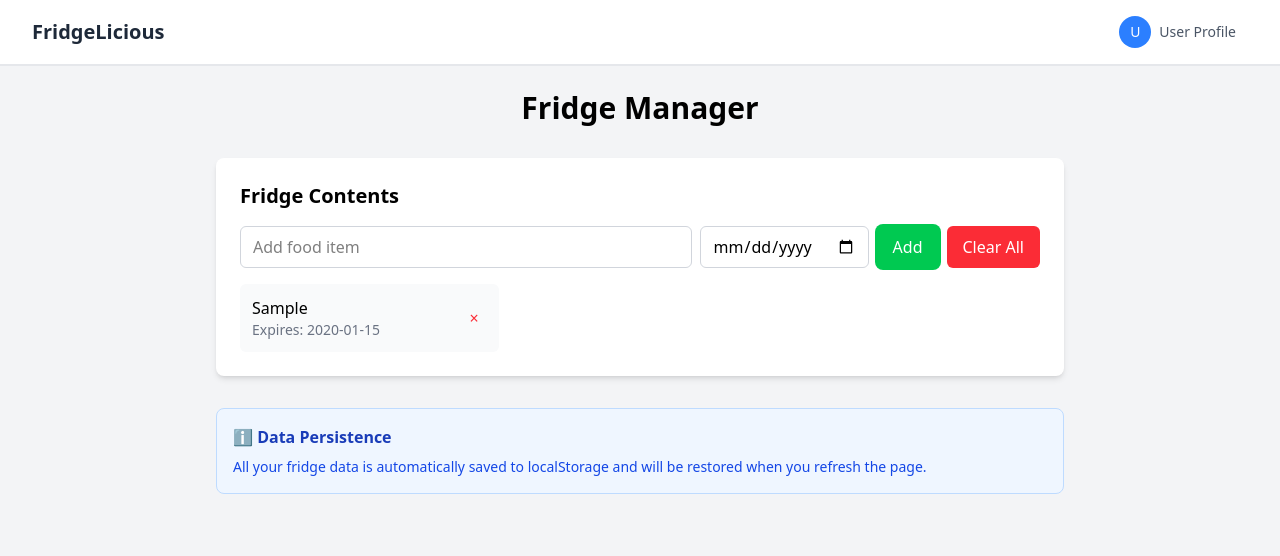
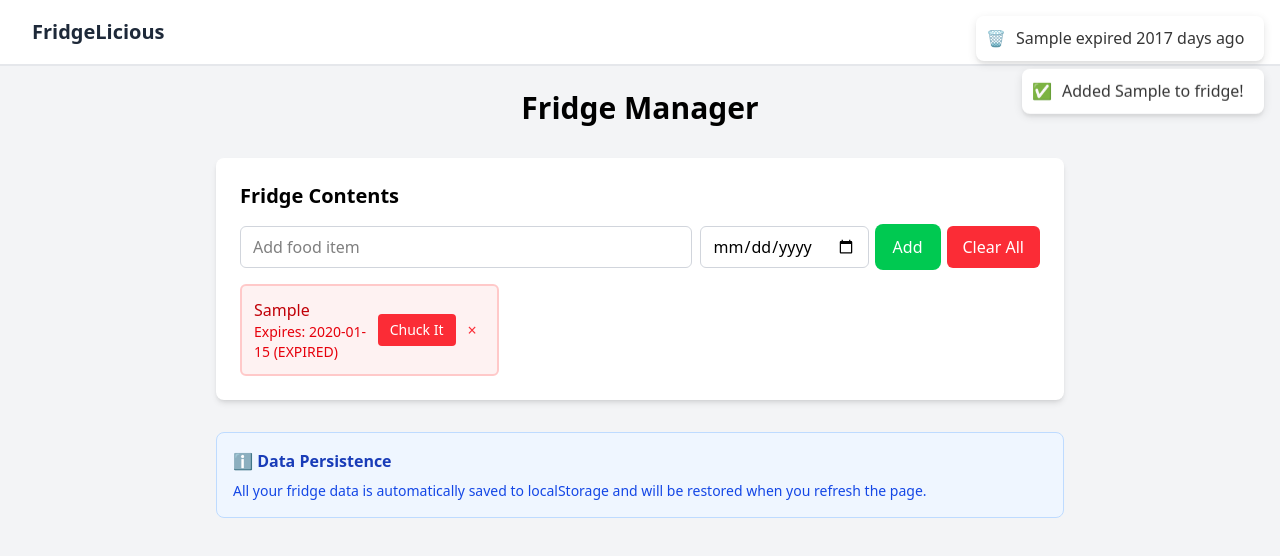
Before and after one commit to pbredenberg/fridgelicious, a Next.js app: page / in a window 1280 px wide. Both pictures are taken after typing "Sample", "2020-01-15" into the empty fields and a click on the button "Add". Shown: the top 556 px of the page. Built offline with nearby package versions, Linux system fonts and the light colour scheme.

Commit message:
feat: add functionality to dispose of items and give expiration notifications

```diff
--- a/package.json
+++ b/package.json
@@ -16,6 +16,7 @@
     "next": "15.4.3",
     "react": "19.1.0",
     "react-dom": "19.1.0",
+    "react-hot-toast": "^2.5.2",
     "react-redux": "^9.2.0",
     "redux-persist": "^6.0.0"
   },
--- a/src/app/components/FridgeManager.tsx
+++ b/src/app/components/FridgeManager.tsx
@@ -1,6 +1,7 @@
 "use client";
 
 import { useState } from "react";
+import toast, { Toaster } from "react-hot-toast";
 import { useAppSelector, useAppDispatch } from "../../store/hooks";
 import {
   addItem,
@@ -8,10 +9,16 @@ import {
   clearAllItems,
   FoodItem,
 } from "../../store/fridgeContentsSlice";
+import { useExpirationNotifications } from "../../hooks/useExpirationNotifications";
+import { chuckItem } from "../../store/wasteTrackerSlice";
+import { getExpirationStatus } from "../../utils/expirationUtils";
 
 export default function FridgeManager() {
   const dispatch = useAppDispatch();
   const fridgeItems = useAppSelector(state => state.fridgeContents.items);
+
+  // Enable expiration notifications
+  useExpirationNotifications(fridgeItems);
 
   const [newItemName, setNewItemName] = useState("");
   const [expirationDate, setExpirationDate] = useState("");
@@ -21,6 +28,10 @@ export default function FridgeManager() {
 
     if (isValidInput) {
       dispatch(addItem({ name: newItemName.trim(), expirationDate }));
+      toast.success(`Added ${newItemName.trim()} to fridge!`, {
+        icon: '✅',
+        duration: 3000,
+      });
       setNewItemName("");
       setExpirationDate("");
     }
@@ -34,8 +45,18 @@ export default function FridgeManager() {
     dispatch(clearAllItems());
   };
 
+  const handleChuckItem = (item: FoodItem) => {
+    dispatch(chuckItem(item));
+    dispatch(removeItem(item.id));
+    toast.success(`Chucked ${item.name}!`, {
+      icon: '🗑️',
+      duration: 3000,
+    });
+  };
+
   return (
     <div className="max-w-4xl mx-auto p-6 space-y-8">
+      <Toaster position="top-right" />
       <h1 className="text-3xl font-bold text-center mb-8">Fridge Manager</h1>
 
       {/* Fridge Contents Section */}
@@ -74,25 +95,55 @@ export default function FridgeManager() {
           <p className="text-gray-500 text-center py-8">No items in fridge</p>
         ) : (
           <div className="grid grid-cols-1 md:grid-cols-2 lg:grid-cols-3 gap-3">
-            {fridgeItems.map((item: FoodItem) => (
+            {fridgeItems.map((item: FoodItem) => {
+              const expirationStatus = getExpirationStatus(item.expirationDate);
+              const isExpired = expirationStatus.isExpired;
+              const isExpiringSoon = expirationStatus.isExpiringSoon;
+
+              return (
                 <div
                   key={item.id}
-                className="flex items-center justify-between p-3 bg-gray-50 rounded-md"
+                  className={`flex items-center justify-between p-3 rounded-md ${
+                    isExpired
+                      ? 'bg-red-50 border-2 border-red-200'
+                      : isExpiringSoon
+                      ? 'bg-yellow-50 border-2 border-yellow-200'
+                      : 'bg-gray-50'
+                  }`}
                 >
                   <div className="flex-1">
-                  <span className="font-medium">{item.name}</span>
-                  <p className="text-sm text-gray-500">
+                    <span className={`font-medium ${
+                      isExpired ? 'text-red-700' : isExpiringSoon ? 'text-yellow-700' : ''
+                    }`}>
+                      {item.name}
+                    </span>
+                    <p className={`text-sm ${
+                      isExpired ? 'text-red-600' : isExpiringSoon ? 'text-yellow-600' : 'text-gray-500'
+                    }`}>
                       Expires: {item.expirationDate}
+                      {isExpired && ' (EXPIRED)'}
+                      {isExpiringSoon && !isExpired && ' (Expiring Soon)'}
                     </p>
                   </div>
+                  <div className="flex gap-1 ml-2">
+                    {isExpired && (
+                      <button
+                        onClick={() => handleChuckItem(item)}
+                        className="px-3 py-1 bg-red-500 text-white text-sm rounded hover:bg-red-600 focus:outline-none focus:ring-2 focus:ring-red-500"
+                      >
+                        Chuck It
+                      </button>
+                    )}
                     <button
                       onClick={() => handleRemoveItem(item.id)}
-                  className="ml-2 px-2 py-1 text-red-500 hover:text-red-700 focus:outline-none"
+                      className="px-2 py-1 text-red-500 hover:text-red-700 focus:outline-none"
                     >
                       ×
                     </button>
                   </div>
-            ))}
+                </div>
+              );
+            })}
           </div>
         )}
       </div>
--- /dev/null
+++ b/src/hooks/useExpirationNotifications.ts
@@ -0,0 +1,44 @@
+import { useEffect } from "react";
+import toast from "react-hot-toast";
+import { FoodItem } from "../store/fridgeContentsSlice";
+import { categorizeItemsByExpiration, formatExpirationMessage } from "../utils/expirationUtils";
+
+export const useExpirationNotifications = (items: FoodItem[]) => {
+  useEffect(() => {
+    const checkExpirations = () => {
+      const { expired, expiringSoon } = categorizeItemsByExpiration(items);
+
+      // Show notifications for expired items
+      expired.forEach(item => {
+        const message = formatExpirationMessage(item);
+        toast.error(message, {
+          id: `expired-${item.id}`, // Prevent duplicate toasts
+          duration: 6000,
+          icon: '🗑️',
+        });
+      });
+
+      // Show notifications for items expiring soon
+      expiringSoon.forEach(item => {
+        const message = formatExpirationMessage(item);
+        toast(message, {
+          id: `expiring-${item.id}`, // Prevent duplicate toasts
+          duration: 5000,
+          icon: '⚠️',
+          style: {
+            background: '#FEF3C7',
+            color: '#92400E',
+            border: '1px solid #F59E0B',
+          },
+        });
+      });
+    };
+
+    // Only check if there are items
+    if (items.length > 0) {
+      checkExpirations();
+    }
+  }, [items]);
+
+  return { categorizeItemsByExpiration };
+};
--- a/src/store/store.ts
+++ b/src/store/store.ts
@@ -5,6 +5,7 @@ import { combineReducers } from "@reduxjs/toolkit";
 
 import fridgeContentsReducer from "./fridgeContentsSlice";
 import userDataReducer from "./userDataSlice";
+import wasteTrackerReducer from "./wasteTrackerSlice";
 
 const migrations = {
   0: (state: any) => {
@@ -27,13 +28,14 @@ const persistConfig = {
   key: "root",
   version: 0,
   storage,
-  whitelist: ["fridgeContents", "userData"],
+  whitelist: ["fridgeContents", "userData", "wasteTracker"],
   migrate: createMigrate(migrations, { debug: false }),
 };
 
 const rootReducer = combineReducers({
   fridgeContents: fridgeContentsReducer,
   userData: userDataReducer,
+  wasteTracker: wasteTrackerReducer,
 });
 
 const persistedReducer = persistReducer(persistConfig, rootReducer);
--- /dev/null
+++ b/src/store/wasteTrackerSlice.ts
@@ -0,0 +1,38 @@
+import { createSlice, PayloadAction } from "@reduxjs/toolkit";
+import { FoodItem } from "./fridgeContentsSlice";
+
+export interface WastedItem extends FoodItem {
+  dateChucked: string; // ISO date string when the item was chucked
+}
+
+interface WasteTrackerState {
+  wastedItems: WastedItem[];
+}
+
+const initialState: WasteTrackerState = {
+  wastedItems: [],
+};
+
+const wasteTrackerSlice = createSlice({
+  name: "wasteTracker",
+  initialState,
+  reducers: {
+    chuckItem: (state, action: PayloadAction<FoodItem>) => {
+      const wastedItem: WastedItem = {
+        ...action.payload,
+        dateChucked: new Date().toISOString(),
+      };
+      state.wastedItems.push(wastedItem);
+    },
+    clearWastedItems: state => {
+      state.wastedItems = [];
+    },
+    setWastedItems: (state, action: PayloadAction<WastedItem[]>) => {
+      state.wastedItems = action.payload;
+    },
+  },
+});
+
+export const { chuckItem, clearWastedItems, setWastedItems } =
+  wasteTrackerSlice.actions;
+export default wasteTrackerSlice.reducer;
--- /dev/null
+++ b/src/utils/expirationUtils.ts
@@ -0,0 +1,66 @@
+import { FoodItem } from "../store/fridgeContentsSlice";
+
+export interface ExpirationStatus {
+  isExpired: boolean;
+  isExpiringSoon: boolean;
+  daysUntilExpiration: number;
+}
+
+export const getExpirationStatus = (expirationDate: string): ExpirationStatus => {
+  const today = new Date();
+  const expDate = new Date(expirationDate);
+
+  // Reset time to compare only dates
+  today.setHours(0, 0, 0, 0);
+  expDate.setHours(0, 0, 0, 0);
+
+  const timeDiff = expDate.getTime() - today.getTime();
+  const daysUntilExpiration = Math.ceil(timeDiff / (1000 * 3600 * 24));
+
+  const isExpired = daysUntilExpiration < 0;
+  const isExpiringSoon = daysUntilExpiration >= 0 && daysUntilExpiration <= 3;
+
+  return {
+    isExpired,
+    isExpiringSoon,
+    daysUntilExpiration,
+  };
+};
+
+export const categorizeItemsByExpiration = (items: FoodItem[]) => {
+  const expired: FoodItem[] = [];
+  const expiringSoon: FoodItem[] = [];
+  const fresh: FoodItem[] = [];
+
+  items.forEach(item => {
+    const status = getExpirationStatus(item.expirationDate);
+
+    if (status.isExpired) {
+      expired.push(item);
+    } else if (status.isExpiringSoon) {
+      expiringSoon.push(item);
+    } else {
+      fresh.push(item);
+    }
+  });
+
+  return { expired, expiringSoon, fresh };
+};
+
+export const formatExpirationMessage = (item: FoodItem): string => {
+  const status = getExpirationStatus(item.expirationDate);
+
+  if (status.isExpired) {
+    const daysPast = Math.abs(status.daysUntilExpiration);
+    return `${item.name} expired ${daysPast} day${daysPast === 1 ? '' : 's'} ago`;
+  }
+
+  if (status.isExpiringSoon) {
+    if (status.daysUntilExpiration === 0) {
+      return `${item.name} expires today!`;
+    }
+    return `${item.name} expires in ${status.daysUntilExpiration} day${status.daysUntilExpiration === 1 ? '' : 's'}`;
+  }
+
+  return `${item.name} is fresh`;
+};
```
Also changed, not shown: 1 other file (tests, documents, lock files or other folders). Lines whose indentation alone changed are shown as unchanged.
